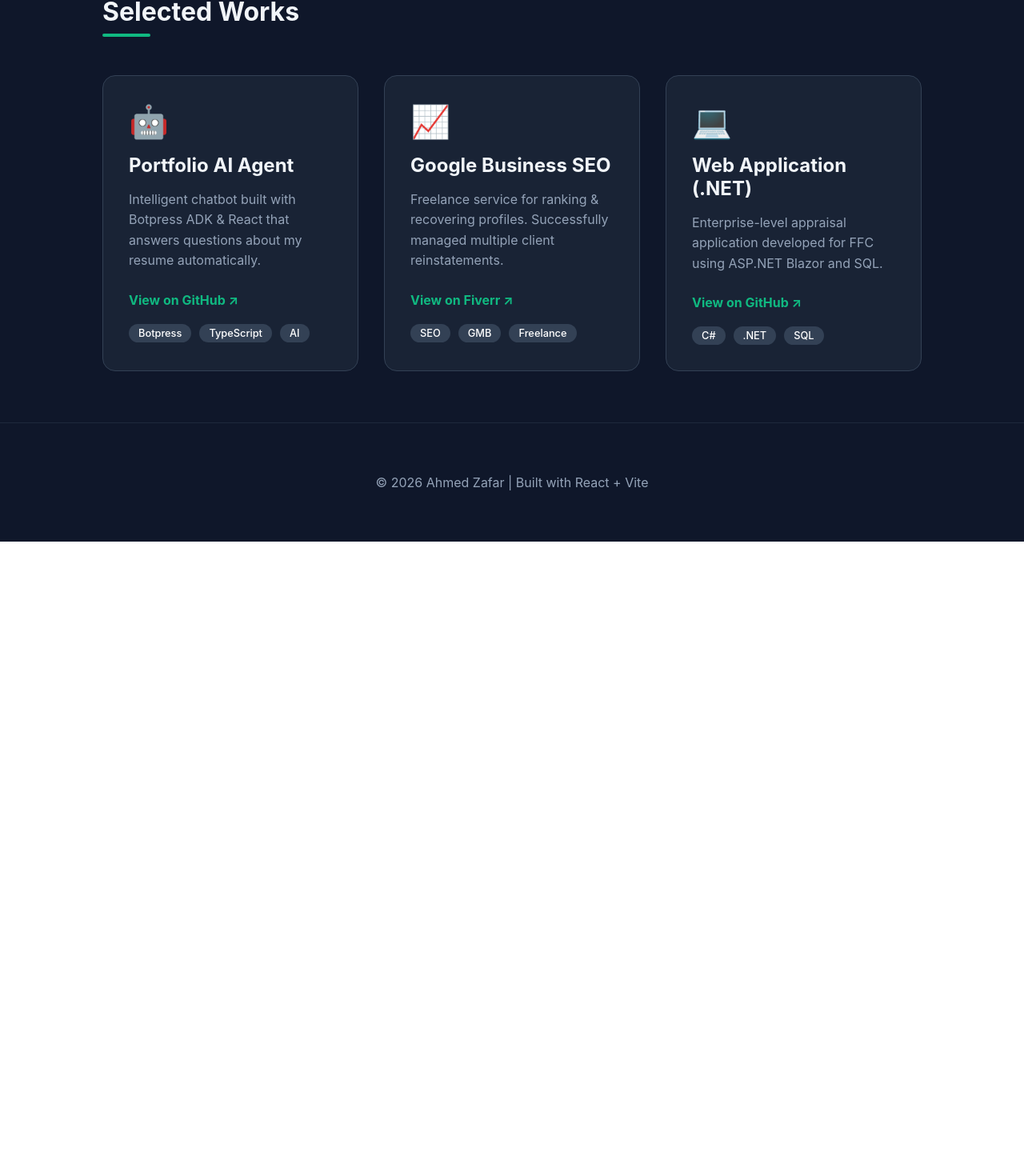
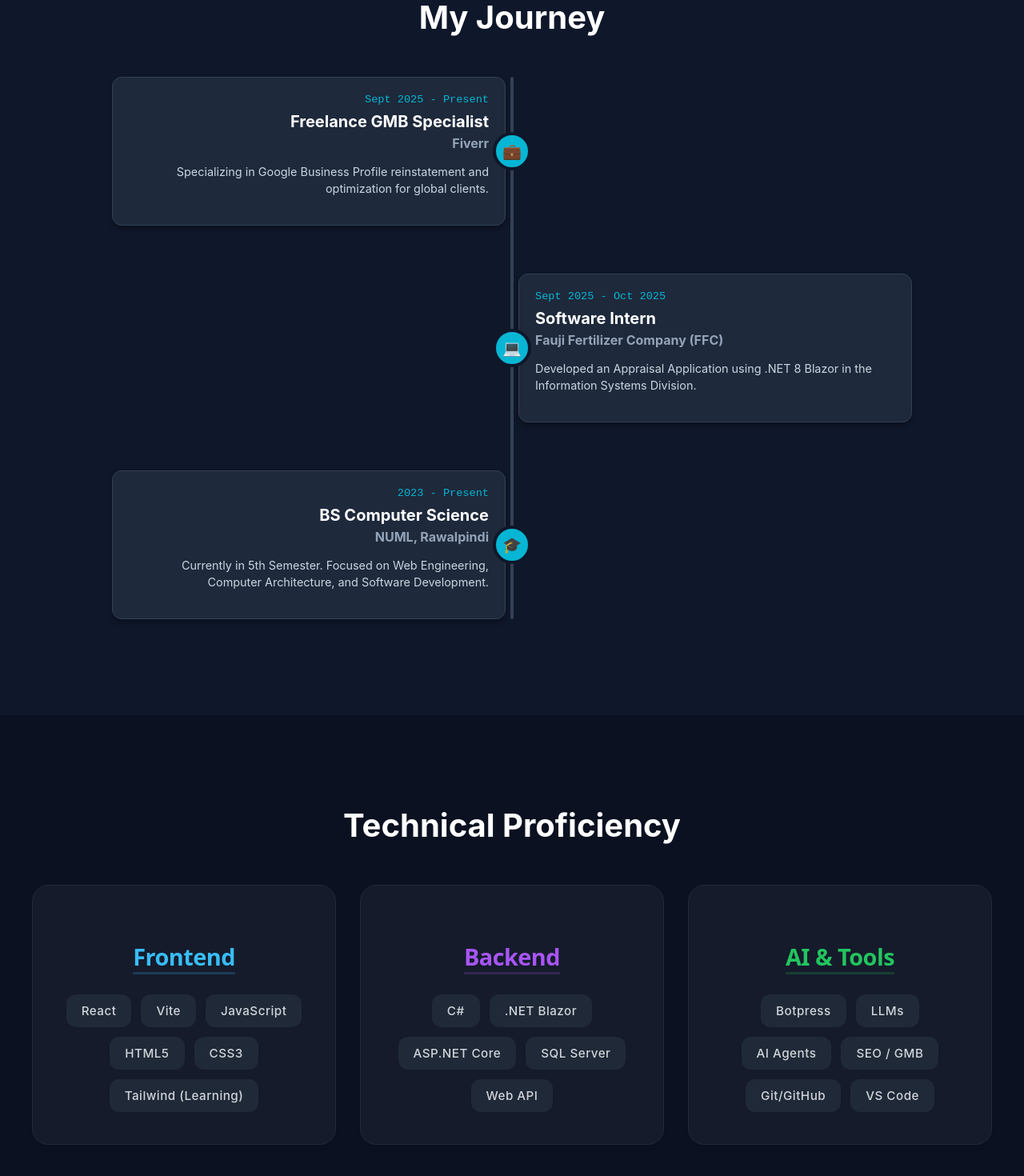
Before and after one commit to SleepyAki/ahmed-portfolio, a React (Vite) app: page / in a window 1280 px wide. Shown: the part 1027-2497 px from the top of the page at 80% size. Before the commit the page ends 1704 px from the top, so only its background shows below. Built offline with nearby package versions, Linux system fonts and the light colour scheme.

Commit message:
Added timeline and skills

```diff
--- a/package.json
+++ b/package.json
@@ -10,6 +10,7 @@
     "preview": "vite preview"
   },
   "dependencies": {
+    "prop-types": "^15.8.1",
     "react": "^19.2.0",
     "react-dom": "^19.2.0"
   },
--- a/src/App.jsx
+++ b/src/App.jsx
@@ -1,5 +1,9 @@
 import { useState } from 'react'
 import './index.css'
+
+// --- Component Imports ---
+import Experience from './components/Experience';
+import Skills from './components/Skills';
 
 function App() {
   // --- States ---
@@ -42,6 +46,7 @@ function App() {
         <div className="logo">AZ.</div>
         <div className="links">
           <a href="#" onClick={(e) => { e.preventDefault(); e.stopPropagation(); toggleAbout(); }}>About</a>
+          <a href="#experience" onClick={(e) => e.stopPropagation()}>Journey</a>
           <a href="#projects" onClick={(e) => e.stopPropagation()}>Work</a>
           <a href="#" onClick={(e) => { e.preventDefault(); e.stopPropagation(); toggleContact(); }}>Contact</a>
         </div>
@@ -134,6 +139,12 @@ function App() {
         </div>
       </header>
 
+      {/* --- EXPERIENCE TIMELINE SECTION --- */}
+      <Experience />
+
+      {/* --- SKILLS SECTION (New) --- */}
+      <Skills />
+
       {/* Projects Section */}
       <section id="projects" className="section">
         <div className="section-header"><h2>Selected Works</h2><div className="line"></div></div>
--- /dev/null
+++ b/src/components/Experience.jsx
@@ -0,0 +1,58 @@
+import React from "react";
+
+const Experience = () => {
+  const experiences = [
+    {
+      title: "Freelance GMB Specialist",
+      company: "Fiverr",
+      date: "Sept 2025 - Present",
+      description: "Specializing in Google Business Profile reinstatement and optimization for global clients.",
+      icon: "💼",
+    },
+    {
+      title: "Software Intern",
+      company: "Fauji Fertilizer Company (FFC)",
+      date: "Sept 2025 - Oct 2025",
+      description: "Developed an Appraisal Application using .NET 8 Blazor in the Information Systems Division.",
+      icon: "💻",
+    },
+    {
+      title: "BS Computer Science",
+      company: "NUML, Rawalpindi",
+      date: "2023 - Present",
+      description: "Currently in 5th Semester. Focused on Web Engineering, Computer Architecture, and Software Development.",
+      icon: "🎓",
+    },
+  ];
+
+  return (
+    <section className="experience-section" id="experience">
+      <h2 className="section-title">My Journey</h2>
+
+      <div className="timeline-container">
+        {/* The Vertical Line */}
+        <div className="timeline-line"></div>
+
+        {experiences.map((exp, index) => (
+          <div key={index} className={`timeline-item ${index % 2 === 0 ? 'left' : 'right'}`}>
+
+            {/* The Icon Dot */}
+            <div className="timeline-dot">
+              {exp.icon}
+            </div>
+
+            {/* The Card */}
+            <div className="timeline-content card">
+              <span className="timeline-date">{exp.date}</span>
+              <h3>{exp.title}</h3>
+              <h4>{exp.company}</h4>
+              <p>{exp.description}</p>
+            </div>
+          </div>
+        ))}
+      </div>
+    </section>
+  );
+};
+
+export default Experience;
--- /dev/null
+++ b/src/components/Skills.jsx
@@ -0,0 +1,51 @@
+import React from "react";
+
+const Skills = () => {
+  const skills = {
+    frontend: ["React", "Vite", "JavaScript", "HTML5", "CSS3", "Tailwind (Learning)"],
+    backend: ["C#", ".NET Blazor", "ASP.NET Core", "SQL Server", "Web API"],
+    ai_tools: ["Botpress", "LLMs", "AI Agents", "SEO / GMB", "Git/GitHub", "VS Code"]
+  };
+
+  return (
+    <section className="skills-section" id="skills">
+      <h2 className="section-title">Technical Proficiency</h2>
+
+      <div className="skills-grid">
+
+        {/* Frontend Category */}
+        <div className="skill-category">
+          <h3 className="skill-header frontend">Frontend</h3>
+          <div className="skill-tags">
+            {skills.frontend.map((skill, index) => (
+              <span key={index} className="skill-tag frontend">{skill}</span>
+            ))}
+          </div>
+        </div>
+
+        {/* Backend Category */}
+        <div className="skill-category">
+          <h3 className="skill-header backend">Backend</h3>
+          <div className="skill-tags">
+            {skills.backend.map((skill, index) => (
+              <span key={index} className="skill-tag backend">{skill}</span>
+            ))}
+          </div>
+        </div>
+
+        {/* AI & Tools Category */}
+        <div className="skill-category">
+          <h3 className="skill-header tools">AI & Tools</h3>
+          <div className="skill-tags">
+            {skills.ai_tools.map((skill, index) => (
+              <span key={index} className="skill-tag tools">{skill}</span>
+            ))}
+          </div>
+        </div>
+
+      </div>
+    </section>
+  );
+};
+
+export default Skills;
--- a/src/index.css
+++ b/src/index.css
@@ -427,3 +427,244 @@ body {
   0% { transform: translateX(0); }
   100% { transform: translateX(-100%); }
 }
+
+/* --- EXPERIENCE TIMELINE STYLES --- */
+
+.experience-section {
+  padding: 60px 20px;
+  background-color: #0f172a; /* Dark background */
+  color: white;
+  position: relative;
+}
+
+.section-title {
+  text-align: center;
+  font-size: 2.5rem;
+  margin-bottom: 50px;
+  font-weight: bold;
+}
+
+.timeline-container {
+  max-width: 1000px;
+  margin: 0 auto;
+  position: relative;
+}
+
+/* The vertical line running down the middle */
+.timeline-line {
+  position: absolute;
+  left: 50%;
+  top: 0;
+  bottom: 0;
+  width: 4px;
+  background: #334155;
+  transform: translateX(-50%);
+  border-radius: 2px;
+}
+
+.timeline-item {
+  display: flex;
+  justify-content: center;
+  align-items: center;
+  margin-bottom: 60px;
+  position: relative;
+}
+
+/* The circular icon on the line */
+.timeline-dot {
+  position: absolute;
+  left: 50%;
+  width: 40px;
+  height: 40px;
+  background-color: #06b6d4; /* Cyan color */
+  border: 4px solid #0f172a;
+  border-radius: 50%;
+  display: flex;
+  align-items: center;
+  justify-content: center;
+  z-index: 10;
+  transform: translateX(-50%);
+  font-size: 1.2rem;
+}
+
+/* The content card styling */
+.timeline-content {
+  width: 45%;
+  background: #1e293b;
+  padding: 20px;
+  border-radius: 12px;
+  box-shadow: 0 4px 6px rgba(0, 0, 0, 0.3);
+  border: 1px solid #334155;
+  transition: transform 0.3s ease;
+}
+
+.timeline-content:hover {
+  border-color: #06b6d4;
+  transform: translateY(-5px);
+}
+
+.timeline-content h3 {
+  margin: 0;
+  font-size: 1.25rem;
+  color: #fff;
+}
+
+.timeline-content h4 {
+  margin: 5px 0 10px;
+  font-size: 1rem;
+  color: #94a3b8; /* Light gray */
+}
+
+.timeline-content p {
+  font-size: 0.9rem;
+  color: #cbd5e1;
+  line-height: 1.5;
+}
+
+.timeline-date {
+  display: block;
+  font-size: 0.85rem;
+  color: #06b6d4;
+  margin-bottom: 8px;
+  font-family: monospace;
+}
+
+/* Alternating Layout (Left vs Right) */
+.timeline-item.left {
+  flex-direction: row-reverse;
+}
+.timeline-item.right {
+  flex-direction: row;
+}
+
+.timeline-item.left .timeline-content {
+  margin-right: auto; /* Pushes card to left */
+  text-align: right;
+}
+
+.timeline-item.right .timeline-content {
+  margin-left: auto; /* Pushes card to right */
+  text-align: left;
+}
+
+/* --- MOBILE RESPONSIVE FIXES --- */
+@media (max-width: 768px) {
+  .timeline-line {
+    left: 20px; /* Move line to the left edge */
+  }
+
+  .timeline-dot {
+    left: 20px; /* Move dot to left edge */
+  }
+
+  .timeline-item {
+    justify-content: flex-start !important; /* Force left align */
+    flex-direction: row !important; /* Stack normally */
+    margin-left: 0;
+  }
+
+  .timeline-content {
+    width: auto;
+    margin-left: 50px !important; /* Make space for dot */
+    margin-right: 0 !important;
+    text-align: left !important;
+  }
+}
+
+/* --- SKILLS SECTION (CLEAN VERSION) --- */
+
+.skills-section {
+  padding: 80px 20px;
+  background-color: #0b1120; /* Deep dark background */
+  color: white;
+}
+
+.skills-grid {
+  display: grid;
+  grid-template-columns: repeat(auto-fit, minmax(300px, 1fr));
+  gap: 30px;
+  max-width: 1200px;
+  margin: 0 auto;
+}
+
+/* The Card Container */
+.skill-category {
+  background: #151b2b; /* Slightly lighter than bg */
+  padding: 40px 30px;
+  border-radius: 20px;
+  border: 1px solid #1f2937;
+  text-align: center;
+  transition: transform 0.3s ease, border-color 0.3s ease;
+  box-shadow: 0 4px 6px -1px rgba(0, 0, 0, 0.1);
+}
+
+.skill-category:hover {
+  transform: translateY(-5px);
+  border-color: #374151;
+}
+
+/* The Headings - Clean Monospace, No Blur */
+/* The Headings - Modern & Bold */
+.skill-header {
+  font-family: system-ui, -apple-system, sans-serif; /* Clean, modern font */
+  font-size: 1.8rem; /* Slightly larger */
+  font-weight: 800; /* Extra Bold */
+  margin-bottom: 25px;
+  display: inline-block;
+  letter-spacing: -0.5px; /* Tighter spacing looks more premium */
+}
+
+/* Add a subtle underline to make it look finished */
+.skill-header.frontend {
+  color: #38bdf8;
+  border-bottom: 3px solid rgba(56, 189, 248, 0.2);
+}
+
+.skill-header.backend {
+  color: #a855f7;
+  border-bottom: 3px solid rgba(168, 85, 247, 0.2);
+}
+
+.skill-header.tools {
+  color: #22c55e;
+  border-bottom: 3px solid rgba(34, 197, 94, 0.2);
+}
+/* The Tag Container - Flexbox Fix */
+.skill-tags {
+  display: flex;
+  flex-wrap: wrap;
+  gap: 12px; /* Space between buttons */
+  justify-content: center;
+}
+
+/* The Individual Skill Buttons */
+.skill-tag {
+  padding: 10px 18px;
+  border-radius: 12px;
+  font-size: 0.95rem;
+  font-weight: 500;
+  letter-spacing: 0.5px;
+  transition: all 0.2s ease;
+  background: #1f2937; /* Default dark button */
+  color: #d1d5db; /* Light gray text */
+  border: 1px solid transparent;
+}
+
+/* Specific Colors for Buttons on Hover or Static */
+.skill-category:hover .skill-tag.frontend {
+  background: rgba(56, 189, 248, 0.15);
+  color: #38bdf8;
+  border-color: rgba(56, 189, 248, 0.3);
+}
+
+.skill-category:hover .skill-tag.backend {
+  background: rgba(168, 85, 247, 0.15);
+  color: #a855f7;
+  border-color: rgba(168, 85, 247, 0.3);
+}
+
+.skill-category:hover .skill-tag.tools {
+  background: rgba(34, 197, 94, 0.15);
+  color: #22c55e;
+  border-color: rgba(34, 197, 94, 0.3);
+}
```
Also changed, not shown: 1 other file (tests, documents, lock files or other folders).
